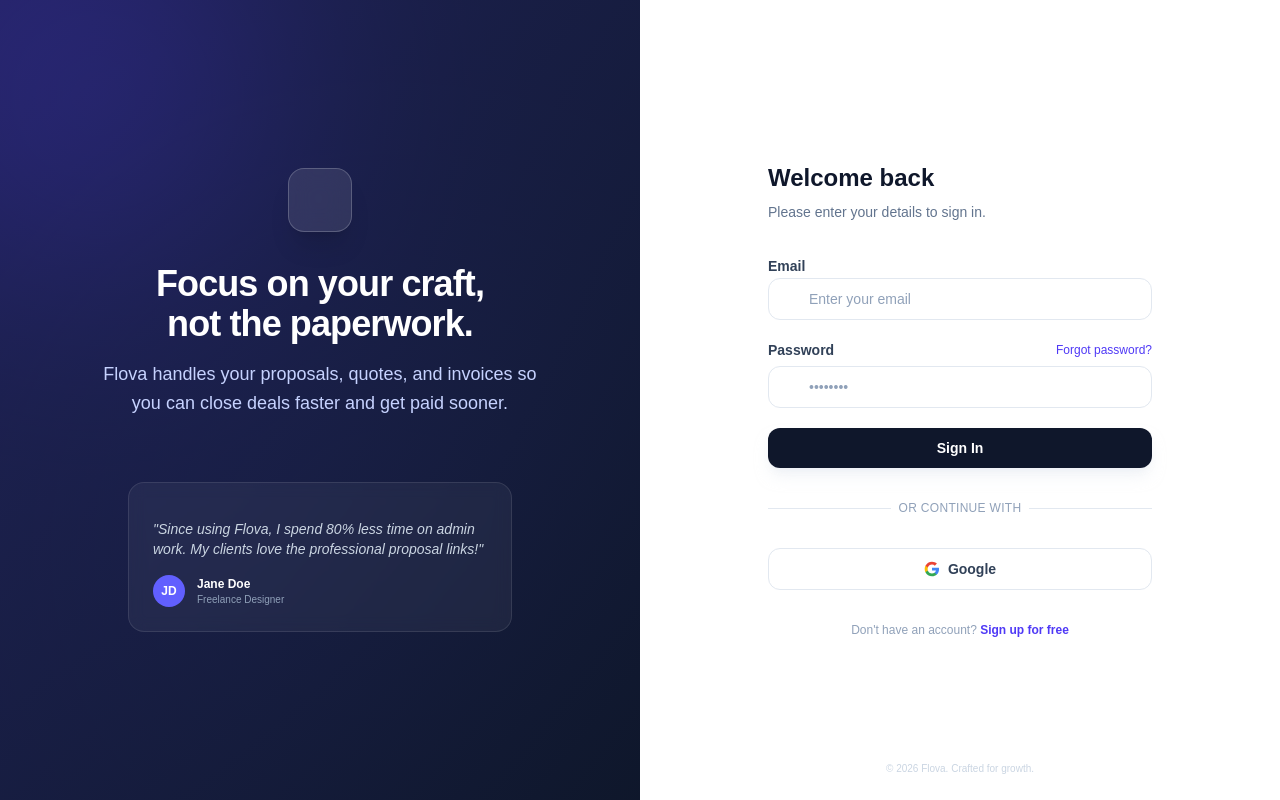
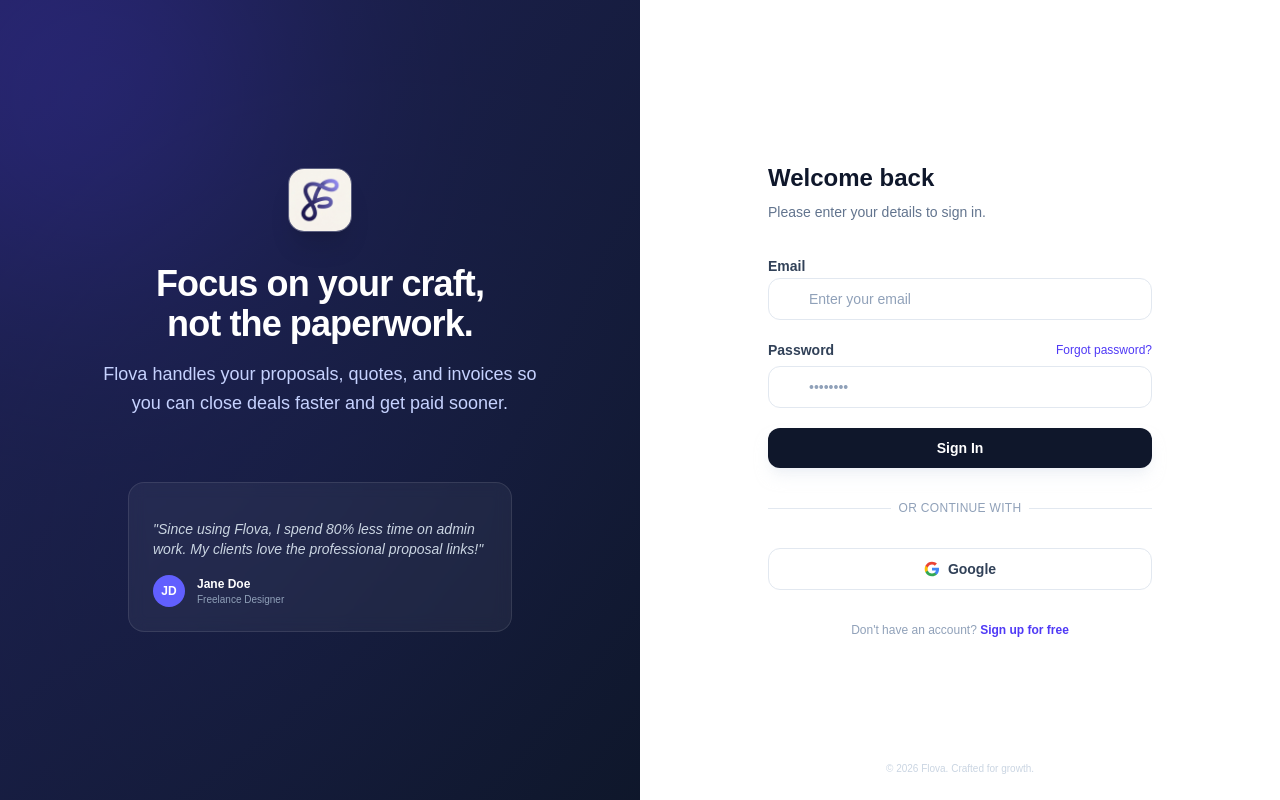
Before and after one commit to heyitsmi/biondesk, a Next.js app: page /login in a window 1280 px wide. Built offline with nearby package versions, Linux system fonts and the light colour scheme; a web font is replaced by a local one.

Commit message:
feat: update logo

```diff
--- a/app/(auth)/login/page.tsx
+++ b/app/(auth)/login/page.tsx
@@ -49,8 +49,8 @@
 
                 {/* Content */}
                 <div className="relative z-20 text-center px-12">
-                    <div className="w-16 h-16 bg-white/10 backdrop-blur-md rounded-2xl flex items-center justify-center mx-auto mb-8 border border-white/20 shadow-xl">
-                        <i className="ph-bold ph-lightning text-3xl text-white"></i>
+                    <div className="w-16 h-16 bg-white/10 backdrop-blur-md rounded-2xl flex items-center justify-center mx-auto mb-8 border border-white/20 shadow-xl overflow-hidden">
+                        <img src="/logo.png" alt="Flova" className="w-full h-full object-cover" />
                     </div>
                     <h2 className="text-4xl font-bold text-white mb-4 tracking-tight">Focus on your craft,<br/>not the paperwork.</h2>
                     <p className="text-indigo-200 text-lg leading-relaxed max-w-md mx-auto">
@@ -84,8 +84,8 @@
 
                     {/* Mobile Logo */}
                     <div className="lg:hidden mb-8 flex items-center gap-2">
-                        <div className="w-8 h-8 bg-indigo-600 rounded-lg flex items-center justify-center text-white">
-                            <i className="ph-bold ph-lightning text-lg"></i>
+                        <div className="w-8 h-8 bg-indigo-600 rounded-lg flex items-center justify-center text-white overflow-hidden">
+                            <img src="/logo.png" alt="Flova" className="w-full h-full object-cover" />
                         </div>
                         <span className="text-xl font-bold text-slate-900">Flova.</span>
                     </div>
--- a/app/(auth)/register/page.tsx
+++ b/app/(auth)/register/page.tsx
@@ -50,8 +50,8 @@
 
                 {/* Content */}
                 <div className="relative z-20 text-center px-12">
-                    <div className="w-16 h-16 bg-white/10 backdrop-blur-md rounded-2xl flex items-center justify-center mx-auto mb-8 border border-white/20 shadow-xl">
-                        <i className="ph-bold ph-lightning text-3xl text-white"></i>
+                    <div className="w-16 h-16 bg-white/10 backdrop-blur-md rounded-2xl flex items-center justify-center mx-auto mb-8 border border-white/20 shadow-xl overflow-hidden">
+                        <img src="/logo.png" alt="Flova" className="w-full h-full object-cover" />
                     </div>
                     <h2 className="text-4xl font-bold text-white mb-4 tracking-tight">Start closing deals<br/>faster, today.</h2>
                     <p className="text-indigo-200 text-lg leading-relaxed max-w-md mx-auto">
@@ -88,8 +88,8 @@
 
                     {/* Mobile Logo */}
                     <div className="lg:hidden mb-8 flex items-center gap-2">
-                        <div className="w-8 h-8 bg-indigo-600 rounded-lg flex items-center justify-center text-white">
-                            <i className="ph-bold ph-lightning text-lg"></i>
+                        <div className="w-8 h-8 bg-indigo-600 rounded-lg flex items-center justify-center text-white overflow-hidden">
+                            <img src="/logo.png" alt="Flova" className="w-full h-full object-cover" />
                         </div>
                         <span className="text-xl font-bold text-slate-900">Flova.</span>
                     </div>
--- a/app/HomeClient.tsx
+++ b/app/HomeClient.tsx
@@ -47,8 +47,8 @@
 
                         {/* Logo */}
                         <a href="#" className="flex items-center gap-2 group shrink-0">
-                            <div className="w-8 h-8 bg-dark-900 rounded-lg flex items-center justify-center text-white shadow-lg group-hover:rotate-12 transition-transform duration-300">
-                                <i className="ph-bold ph-lightning text-lg"></i>
+                            <div className="w-8 h-8 flex items-center justify-center text-white group-hover:rotate-12 transition-transform duration-300 overflow-hidden">
+                                <img src="/logo.png" alt="Flova" className="w-full h-full rounded-full shadow object-cover" />
                             </div>
                             <span className="font-bold text-lg tracking-tight text-dark-900">Flova</span>
                         </a>
@@ -393,7 +393,7 @@
                 <div className="max-w-7xl mx-auto flex flex-col md:flex-row justify-between items-center gap-8">
                     <div className="flex flex-col items-center md:items-start gap-4">
                         <div className="flex items-center gap-2">
-                            <div className="w-6 h-6 bg-dark-900 rounded flex items-center justify-center text-white text-xs"><i className="ph-bold ph-lightning"></i></div>
+                            <div className="w-6 h-6 bg-dark-900 rounded flex items-center justify-center text-white text-xs overflow-hidden"><img src="/logo.png" alt="Flova" className="w-full h-full object-cover" /></div>
                             <span className="font-bold text-lg text-dark-900">Flova.</span>
                         </div>
                         <p className="text-sm text-slate-500">The operating system for independent creatives.</p>
--- a/components/dashboard/Sidebar.tsx
+++ b/components/dashboard/Sidebar.tsx
@@ -72,8 +72,8 @@
             {/* Brand & Toggle Header */}
             <div className="h-16 flex items-center justify-between px-6 border-b border-slate-100 transition-all duration-300">
                 <Link href="/dashboard" className="flex items-center gap-2 text-slate-900 overflow-hidden whitespace-nowrap">
-                    <div className="w-8 h-8 shrink-0 bg-indigo-600 rounded-lg flex items-center justify-center text-white shadow-sm shadow-indigo-200">
-                        <i className="ph-bold ph-lightning text-lg"></i>
+                    <div className="w-8 h-8 shrink-0 rounded-lg flex items-center justify-center text-white overflow-hidden">
+                        <img src="/logo.png" alt="Flova" className="w-full h-full rounded-full object-cover" />
                     </div>
                     {!isCollapsed && (
                         <span className="text-lg font-[650] tracking-tight transition-opacity duration-200">Flova.</span>
```
